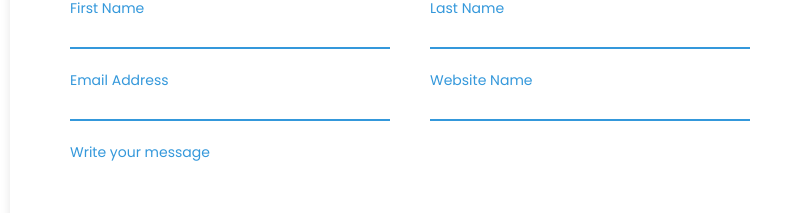
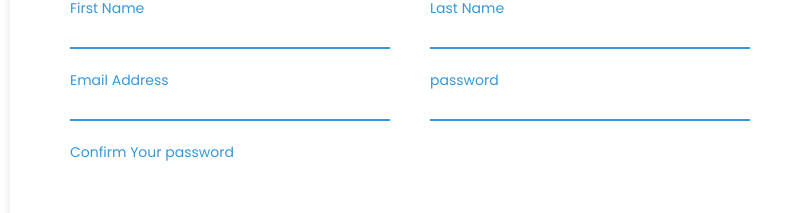
Before and after one commit to gptskialadze/bog-training, an Angular app: page / in a window 1280 px wide. Shown: the part 482-695 px from the top of the page, without its empty margins (230-1028 px from the left). Built offline with nearby package versions, Linux system fonts and the light colour scheme.

Commit message:
workshop changes

```diff
--- a/src/app/app.component.html
+++ b/src/app/app.component.html
@@ -23,11 +23,18 @@
   <form [formGroup]="websiteRegForm">
     <div class="form-row">
       <div class="input-data">
+        <div style="color: red; font-size: smaller" *ngIf="firstName.touched && !firstName.valid">
+          <p>სახელი არავალიდურია</p>
+        </div>
         <input type="text" formControlName="firstName">
         <div class="underline"></div>
         <label for="">First Name</label>
       </div>
       <div class="input-data">
+        <div style="color: red; font-size: smaller" *ngIf="lastName.touched && !lastName.valid">
+          <div>გვარი არავალიდურია {{confirmPassword.errors | json}}</div>
+        </div>
+<!--        <br>-->
         <input type="text" formControlName="lastName">
         <div class="underline"></div>
         <label for="">Last Name</label>
@@ -35,22 +42,31 @@
     </div>
     <div class="form-row">
       <div class="input-data">
+        <div style="color: red; font-size: smaller" *ngIf="email.touched && !email.valid">
+          <div>მეილი არავალიდურია</div>
+        </div>
         <input type="text" formControlName="email">
         <div class="underline"></div>
         <label for="">Email Address</label>
       </div>
       <div class="input-data">
-        <input type="text" formControlName="website" [value]="this.websiteRegForm.value.website">
+        <div style="color: red; font-size: smaller" *ngIf="password.touched && !password.valid">
+          <div>პაროლი არავალიდურია</div>
+        </div>
+        <input type="text" formControlName="password" [value]="this.websiteRegForm.value.password">
         <div class="underline"></div>
-        <label for="">Website Name</label>
+        <label for="">password</label>
       </div>
     </div>
     <div class="form-row">
       <div class="input-data textarea">
-        <textarea rows="8" cols="80" formControlName="message"></textarea>
+        <div style="color: red; font-size: smaller" *ngIf="confirmPassword.touched && !confirmPassword.valid">
+          <div>პაროლის დამოწმება აუცილებელია {{confirmPassword.errors}}</div>
+        </div>
+        <textarea rows="8" cols="80" formControlName="confirmPassword"></textarea>
         <br/>
         <div class="underline"></div>
-        <label for="">Write your message</label>
+        <label for="">Confirm Your password</label>
         <br/>
         <div class="form-row submit-btn">
           <div class="input-data">
--- a/src/app/app.component.ts
+++ b/src/app/app.component.ts
@@ -1,5 +1,5 @@
 import { Component } from '@angular/core';
-import {FormControl, FormGroup, Validators} from "@angular/forms";
+import {FormControl, FormGroup, ValidatorFn, Validators} from "@angular/forms";
 import {dateTimestampProvider} from "rxjs/internal/scheduler/dateTimestampProvider";
 
 @Component({
@@ -10,44 +10,93 @@ import {dateTimestampProvider} from "rxjs/internal/scheduler/dateTimestampProvid
 export class AppComponent {
   title = 'myapp';
 
+  firstNameLastnameComparatorValidator: ValidatorFn = (control) =>{
+
+    if (control.get('firstName')?.value === control.get('lastName')?.value) {
+      return {firstNameLastnameSame: true};
+    }
+    return null;
+  }
+
+  myEmailValidator: ValidatorFn = (control) => {
+
+
+    if (control.value === null) {
+      return null;
+    }
+    if (control.value === '') {
+      return null;
+    }
+
+    console.log('in my email validator: ' + control.value.includes('@'));
+
+    if (!control.value.includes('.')) {
+      return {noDot: true};
+    }
+    if (!control.value.includes('@')) {
+      return {noAt: true};
+    }
+
+    return null;
+  }
+
   websiteRegForm: FormGroup<WebsiteRegInfo> = new FormGroup<WebsiteRegInfo>({
-    firstName: new FormControl<string>('', [Validators.required]),
-    lastName: new FormControl<string>('', {nonNullable: true}),
-    email: new FormControl<string | null>(null, [Validators.email]),
-    website: new FormControl<string | null>(null, [Validators.maxLength(10)],    ),
-    message: new FormControl<string>(''),
+    firstName: new FormControl<string>('', [Validators.required, this.firstNameLastnameComparatorValidator]),
+    lastName: new FormControl<string>('', {nonNullable: true,
+      validators: [Validators.required, Validators.minLength(10), this.firstNameLastnameComparatorValidator]}),
+    email: new FormControl<string | null>(null, [this.myEmailValidator, Validators.minLength(5), Validators.required]),
+    password: new FormControl<string | null>(null, [Validators.required, Validators.minLength(8)]),
+    confirmPassword: new FormControl<string>('', Validators.required),
   });
 
-  ngOnInit() {
-    console.log('ngOnInit');
-    (this.websiteRegForm.get('website') as FormControl<string | null>).registerOnChange(this.onWebsiteChange.bind(this));
+  get lastName() {
+    return this.websiteRegForm.controls.lastName;
   }
+
+  get firstName() {
+    return this.websiteRegForm.controls.firstName;
+  }
+
+  get password() {
+    return this.websiteRegForm.controls.password;
+  }
+
+  get email() {
+    return this.websiteRegForm.controls.password;
+  }
+
+  get confirmPassword() {
+    return this.websiteRegForm.controls.confirmPassword;
+  }
+
+  // ngOnInit() {
+  //   console.log('ngOnInit');
+  //   (this.websiteRegForm.controls.website as FormControl<string | null>).registerOnChange(this.onWebsiteChange.bind(this));
+  // }
   submit() {
     console.log('checking form validity');
 
     if ( !/[A-Z]/.test(<string>this.websiteRegForm.value.firstName?.charAt(0))) {
       alert("სახელი უნდა იწყებოდეს მაღალი რეგისტრით");
     }
-
-    this.websiteRegForm.value.message = new Date() + ': ' + this.websiteRegForm.value.message;
-
     console.log(this.websiteRegForm.value);
   }
 
-  onWebsiteChange(newValue: any) {
-    console.log('website changed ' + newValue);
-    if (this.websiteRegForm.value.website !== null && this.websiteRegForm.value.website !== undefined
-      && this.websiteRegForm.value.website === 'myvideo.ge') {
-
-      this.websiteRegForm.value.website = this.websiteRegForm.value.website + ', my.ge';
-    }
-  }
+  // onWebsiteChange(newValue: any) {
+  //   console.log('website changed ' + newValue);
+  //   if (this.websiteRegForm.value.website !== null && this.websiteRegForm.value.website !== undefined
+  //     && this.websiteRegForm.value.website === 'myvideo.ge') {
+  //
+  //     this.websiteRegForm.value.website = this.websiteRegForm.value.website + ', my.ge';
+  //   }
+  // }
+  protected readonly JSON = JSON;
 }
 
 export interface WebsiteRegInfo {
   firstName: FormControl<string | null>;
   lastName: FormControl<string>;
   email: FormControl<string | null>;
-  website: FormControl<string | null>;
-  message: FormControl<string | null>;
+  password: FormControl<string | null>;
+  confirmPassword: FormControl<string | null>;
 }
```
